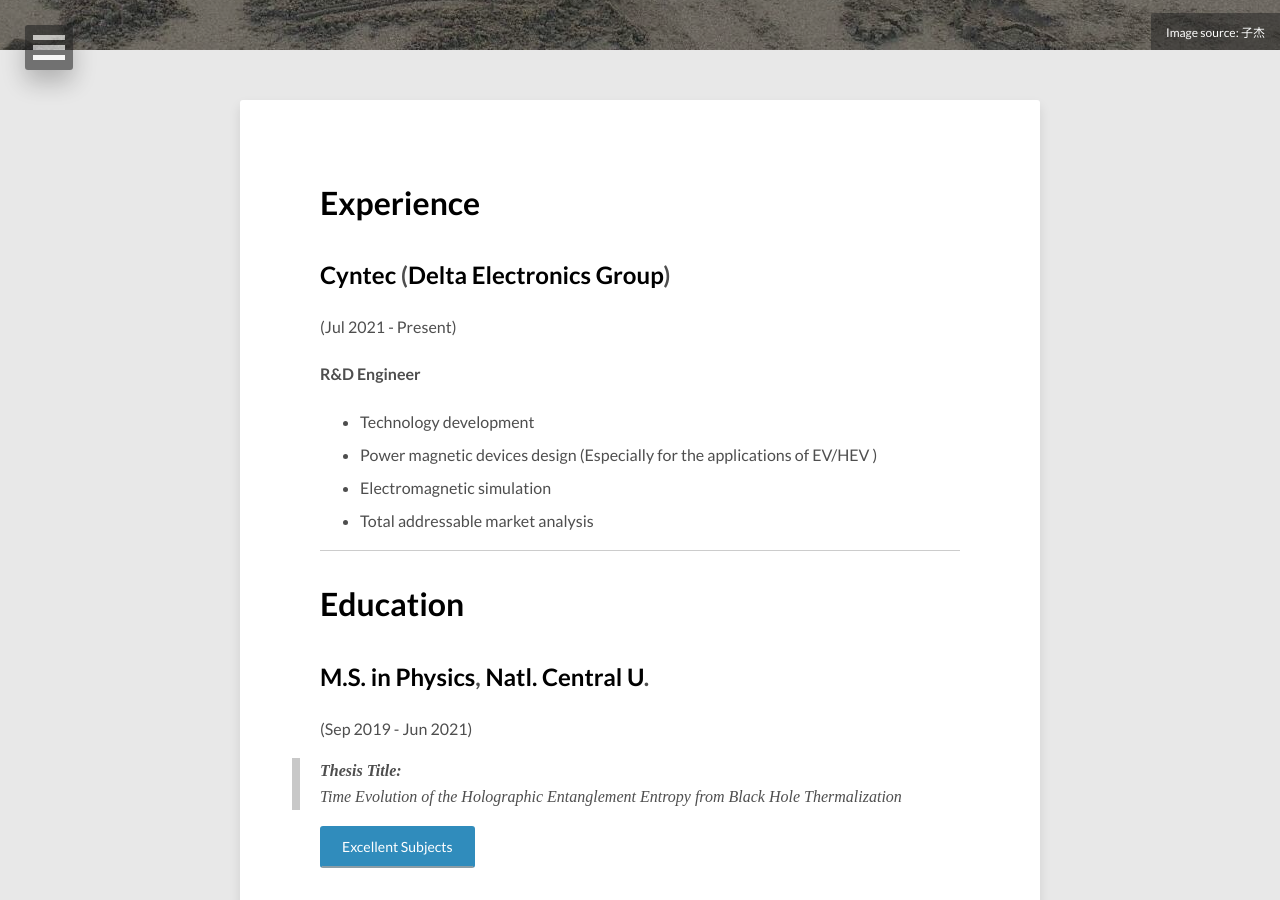
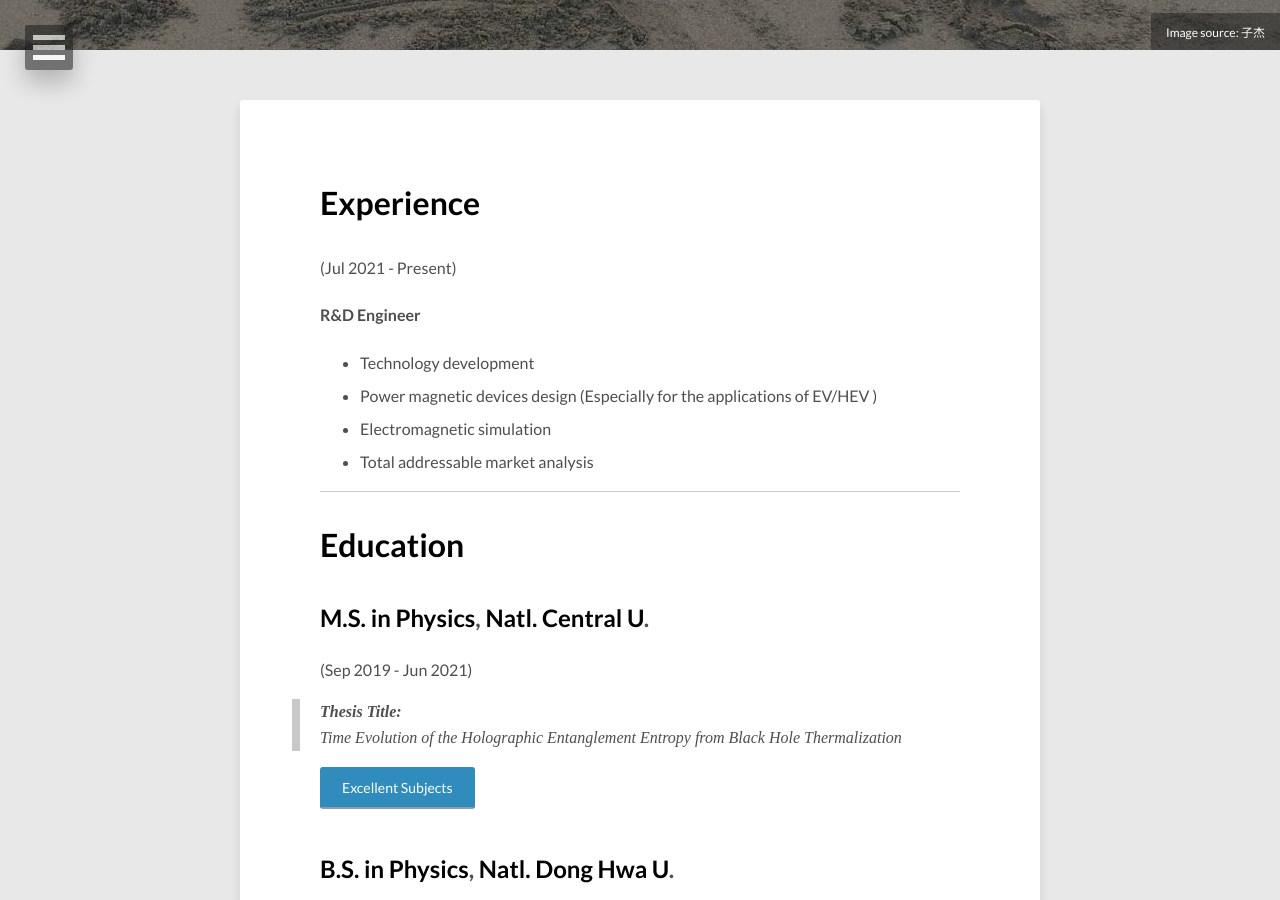
Before and after one commit to pochunsun/pochunsun.github.io, a Jekyll site: the page built from about/index.md, in a window 1280 px wide and 900 px high, scrolled down 350 px. Built offline with Jekyll 4.4.1, drawn with Linux system fonts in a browser that asks for light colours; nearby versions of some CDN libraries.

Commit message:
Update index.md

```diff
--- a/about/index.md
+++ b/about/index.md
@@ -8,7 +8,7 @@ comments: false
 modified: 2021-02-02
 ---
 # <font color=black>Experience</font>
-## [<font color=black>Cyntec</font>](http://www.cyntec.com/) ([<font color=black>Delta Electronics Group</font>](https://www.deltaww.com/en-US/index))
+
 (Jul 2021 - Present)<br>
 #### R&D Engineer
 - Technology development
```
